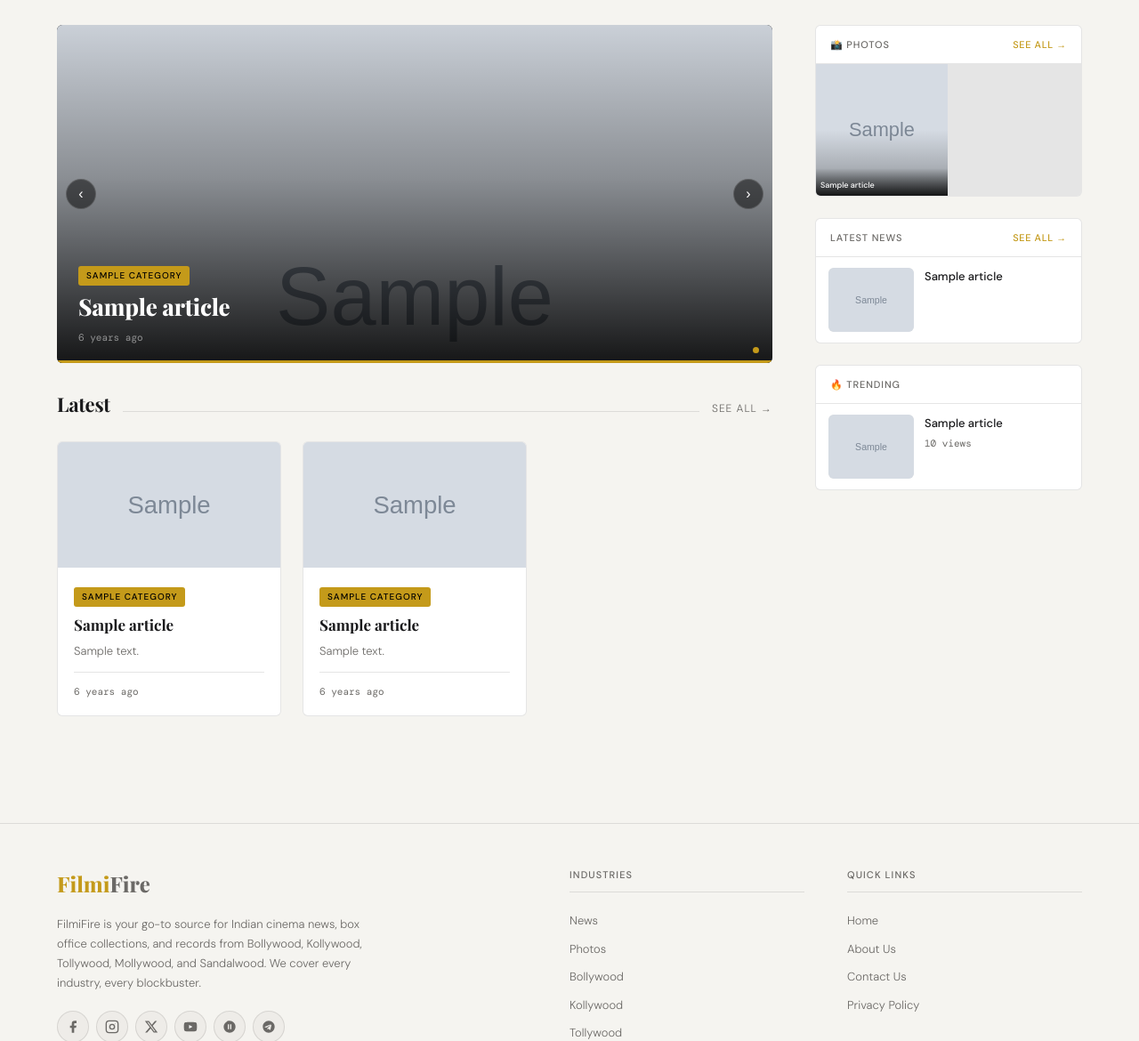
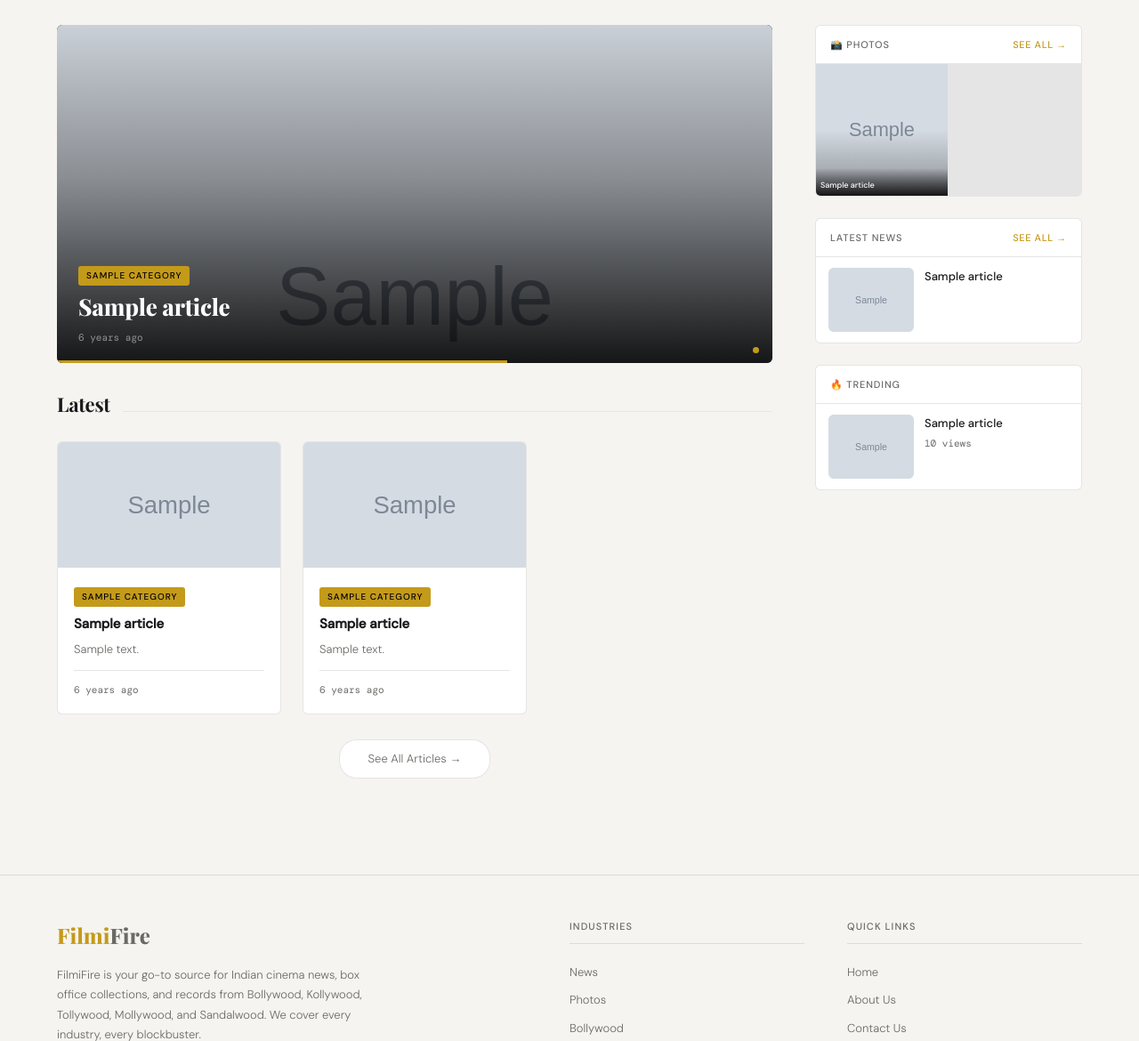
Before and after one commit to manish272736/filmifire, a Flask app: page / in a window 1280 px wide. Shown: the part 97-1267 px from the top of the page at 89% size. Run offline with Flask 3, Linux system fonts and the light colour scheme; grey boxes marked "Sample" are stand-in pictures; a database or web service that is not in the repository returns one stand-in record (values such as "Sample title").

Commit message:
sans-serif article titles, photos excluded from latest, carousel limit 7

```diff
--- a/blueprints/main.py
+++ b/blueprints/main.py
@@ -50,13 +50,13 @@ def reltime_filter(dt):
 def index():
     db = get_db()
     pinned = list(db.articles.find(
-        {"status": "published", "archived": {"$ne": True}, "pinned": True},
+        {"status": "published", "archived": {"$ne": True}, "pinned": True, "category": {"$ne": "photos"}},
         sort=[("published_at", -1)]
     ))
     pinned_ids = [a["_id"] for a in pinned]
     remaining_limit = max(0, 9 - len(pinned))
     rest = list(db.articles.find(
-        {"status": "published", "archived": {"$ne": True}, "_id": {"$nin": pinned_ids}},
+        {"status": "published", "archived": {"$ne": True}, "_id": {"$nin": pinned_ids}, "category": {"$ne": "photos"}},
         sort=[("published_at", -1)],
         limit=remaining_limit
     ))
@@ -74,12 +74,12 @@ def index():
     slider_articles = list(db.articles.find(
         {"status": "published", "archived": {"$ne": True}, "carousel": True},
         sort=[("published_at", -1)],
-        limit=5
+        limit=7
     ))
     photo_articles = list(db.articles.find(
         {"status": "published", "archived": {"$ne": True}, "category": "photos"},
         sort=[("published_at", -1)],
-        limit=6
+        limit=4
     ))
     return render_template("index.html", latest=latest, trending=trending, latest_news=latest_news, slider_articles=slider_articles, photo_articles=photo_articles)
 
--- a/static/css/style.css
+++ b/static/css/style.css
@@ -269,7 +269,7 @@ img { display: block; max-width: 100%; }
 .section-head .line {
   flex: 1;
   height: 1px;
-  background: var(--border);
+  background: rgba(0,0,0,0.06);
 }
 .section-head a {
   font-size: 12px;
@@ -324,10 +324,10 @@ img { display: block; max-width: 100%; }
 .card-body { padding: 18px; }
 .card-badge { margin-bottom: 9px; }
 .card-title {
-  font-family: var(--font-display);
-  font-size: 17px;
-  font-weight: 700;
-  line-height: 1.3;
+  font-family: var(--font-body);
+  font-size: 15px;
+  font-weight: 600;
+  line-height: 1.35;
   margin-bottom: 8px;
   display: -webkit-box;
   -webkit-line-clamp: 3;
@@ -415,11 +415,11 @@ img { display: block; max-width: 100%; }
 .article-header { margin-bottom: 32px; }
 .article-header .badge { margin-bottom: 16px; }
 .article-title {
-  font-family: var(--font-display);
+  font-family: var(--font-body);
   font-size: clamp(26px, 4vw, 44px);
-  font-weight: 800;
-  line-height: 1.15;
-  letter-spacing: -0.5px;
+  font-weight: 700;
+  line-height: 1.2;
+  letter-spacing: -0.3px;
   margin-bottom: 16px;
 }
 .article-meta {
--- a/templates/admin/editor.html
+++ b/templates/admin/editor.html
@@ -161,7 +161,7 @@
       <label class="check-row">
         <input type="checkbox" name="carousel"
                {% if article and article.get('carousel') %}checked{% endif %}>
-        🎠 Show in homepage carousel slider (max 5 at a time, newest first)
+        🎠 Show in homepage carousel slider (max 7 at a time, newest first)
       </label>
     </div>
 
--- a/templates/index.html
+++ b/templates/index.html
@@ -71,27 +71,6 @@
   color: rgba(255,255,255,0.5);
   font-family: var(--font-mono);
 }
-.carousel-btn {
-  position: absolute;
-  top: 50%;
-  transform: translateY(-50%);
-  background: rgba(0,0,0,0.5);
-  border: 1px solid rgba(255,255,255,0.15);
-  color: #fff;
-  width: 34px;
-  height: 34px;
-  border-radius: 50%;
-  display: flex;
-  align-items: center;
-  justify-content: center;
-  cursor: pointer;
-  font-size: 16px;
-  transition: background 0.15s;
-  z-index: 10;
-}
-.carousel-btn:hover { background: rgba(0,0,0,0.75); }
-.carousel-btn-prev { left: 10px; }
-.carousel-btn-next { right: 10px; }
 .carousel-dots {
   position: absolute;
   bottom: 12px;
@@ -119,22 +98,9 @@
 }
 @media(max-width:900px){
   .carousel-slide { height: 280px; }
-  .carousel-btn {
-    width: 28px;
-    height: 28px;
-    font-size: 18px;
-    background: rgba(0,0,0,0.45);
-  }
-  .carousel-btn-prev { left: 6px; }
-  .carousel-btn-next { right: 6px; }
 }
 @media(max-width:600px){
   .carousel-slide { height: 220px; }
-  .carousel-btn {
-    width: 26px;
-    height: 26px;
-    font-size: 16px;
-  }
 }
 </style>
 {% endblock %}
@@ -166,8 +132,6 @@
           </a>
           {% endfor %}
         </div>
-        <button class="carousel-btn carousel-btn-prev" onclick="carouselPrev(event)">&#8249;</button>
-        <button class="carousel-btn carousel-btn-next" onclick="carouselNext(event)">&#8250;</button>
         <div class="carousel-dots" id="carousel-dots">
           {% for art in slider_articles %}
           <div class="carousel-dot {% if loop.first %}active{% endif %}"
@@ -182,7 +146,6 @@
       <div class="section-head">
         <h2>Latest</h2>
         <div class="line"></div>
-        <a href="{{ url_for('main.all_articles') }}">See all →</a>
       </div>
 
       <div class="cards-grid home-cards-grid">
@@ -215,6 +178,18 @@
         </div>
         {% endfor %}
       </div>
+
+      <!-- See All button after articles -->
+      <div style="text-align:center;margin:-32px 0 48px">
+        <a href="{{ url_for('main.all_articles') }}"
+           style="display:inline-block;padding:10px 32px;border:1px solid var(--border);
+                  border-radius:20px;font-size:13px;color:var(--muted);
+                  background:var(--surface);transition:color 0.15s,border-color 0.15s;
+                  text-decoration:none;">
+          See All Articles →
+        </a>
+      </div>
+
     </div>
 
     <!-- Right sidebar -->
@@ -296,6 +271,7 @@
   </div>
 </div>
 
+
 {% block extra_js %}
 <script>
 (function() {
@@ -303,104 +279,120 @@
   const dots   = document.querySelectorAll('.carousel-dot');
   const prog   = document.getElementById('carousel-progress');
   const slides = document.querySelectorAll('.carousel-slide');
+  const wrap   = document.getElementById('carousel');
   if (!track || !dots.length) return;
-  const total = dots.length;
-  const interval = 4000;
-  let current = 0, timer = null;
-  let pausedAt = null, startedAt = null, remaining = interval;
 
-  function startProgress(duration) {
-    if (!prog) return;
-    prog.style.transition = 'none';
-    prog.style.width = '0%';
-    requestAnimationFrame(() => requestAnimationFrame(() => {
-      prog.style.transition = `width ${duration}ms linear`;
-      prog.style.width = '100%';
-    }));
+  const total    = dots.length;
+  const INTERVAL = 4000;
+  let current    = 0;
+  let timer      = null;
+  let rafId      = null;
+  let cycleStart = 0;
+  let paused     = false;
+  let pausedAt   = 0;
+  let elapsed    = 0;
+
+  /* ── Progress bar driven by rAF — no CSS transition ───── */
+  function updateProg() {
+    if (!prog || paused) return;
+    const now  = Date.now();
+    const pct  = Math.min(100, ((now - cycleStart) / INTERVAL) * 100);
+    prog.style.width = pct + '%';
+    if (pct < 100) rafId = requestAnimationFrame(updateProg);
   }
 
+  function startProg() {
+    cancelAnimationFrame(rafId);
+    if (prog) prog.style.width = '0%';
+    cycleStart = Date.now();
+    rafId = requestAnimationFrame(updateProg);
+  }
+
+  function stopProg() {
+    cancelAnimationFrame(rafId);
+  }
+
+  /* ── Slide ─────────────────────────────────────────────── */
   function goto(idx) {
     slides[current].classList.remove('active');
     current = (idx + total) % total;
-    track.style.transform = `translateX(-${current * 100}%)`;
-    dots.forEach((d, i) => d.classList.toggle('active', i === current));
+    track.style.transform = 'translateX(-' + (current * 100) + '%)';
+    dots.forEach(function(d, i) { d.classList.toggle('active', i === current); });
     slides[current].classList.add('active');
-    remaining = interval;
-    startProgress(interval);
   }
 
-  function startTimer(delay) {
+  /* ── Cycle ─────────────────────────────────────────────── */
+  function startCycle() {
     clearTimeout(timer);
-    startedAt = Date.now();
-    remaining = delay;
+    stopProg();
+    startProg();
     timer = setTimeout(function() {
       goto(current + 1);
-      startTimer(interval);
-    }, delay);
+      startCycle();
+    }, INTERVAL);
   }
 
-  function pauseTimer() {
+  /* ── Pause / Resume ────────────────────────────────────── */
+  function pause() {
+    if (paused) return;
+    paused = true;
+    pausedAt = Date.now();
     clearTimeout(timer);
-    const elapsed = Date.now() - startedAt;
-    remaining = Math.max(0, remaining - elapsed);
-    // Freeze progress bar at current position
-    if (prog) {
-      const computed = window.getComputedStyle(prog).width;
-      prog.style.transition = 'none';
-      prog.style.width = computed;
-    }
+    stopProg();
   }
 
-  function resumeTimer() {
-    // Resume progress bar for remaining time
-    if (prog) {
-      requestAnimationFrame(() => requestAnimationFrame(() => {
-        prog.style.transition = `width ${remaining}ms linear`;
-        prog.style.width = '100%';
-      }));
-    }
-    startTimer(remaining);
+  function resume() {
+    if (!paused) return;
+    paused = false;
+    // Shift cycleStart forward by how long we were paused
+    const pausedDuration = Date.now() - pausedAt;
+    cycleStart += pausedDuration;
+    const left = Math.max(50, INTERVAL - (Date.now() - cycleStart));
+    rafId = requestAnimationFrame(updateProg);
+    timer = setTimeout(function() {
+      goto(current + 1);
+      startCycle();
+    }, left);
   }
 
-  window.carouselNext = function(e) { e.preventDefault(); goto(current+1); startTimer(interval); };
-  window.carouselPrev = function(e) { e.preventDefault(); goto(current-1); startTimer(interval); };
-  window.carouselGoto = function(e, idx) { e.preventDefault(); goto(idx); startTimer(interval); };
+  /* ── Controls ──────────────────────────────────────────── */
+  window.carouselGoto = function(e, idx) { e.preventDefault(); goto(idx); startCycle(); };
 
-  // Touch swipe support
-  let touchStartX = 0;
-  let touchEndX = 0;
-
-  const wrap = document.getElementById('carousel');
+  /* ── Touch & Mouse ─────────────────────────────────────── */
+  var touchStartX = 0;
   if (wrap) {
-    wrap.addEventListener('mouseenter', pauseTimer);
-    wrap.addEventListener('mouseleave', resumeTimer);
+    wrap.addEventListener('mouseenter', pause);
+    wrap.addEventListener('mouseleave', resume);
     wrap.addEventListener('touchstart', function(e) {
       touchStartX = e.changedTouches[0].screenX;
-      pauseTimer();
+      pause();
     }, { passive: true });
     wrap.addEventListener('touchend', function(e) {
-      touchEndX = e.changedTouches[0].screenX;
-      const diff = touchStartX - touchEndX;
+      var diff = touchStartX - e.changedTouches[0].screenX;
       if (Math.abs(diff) > 40) {
-        if (diff > 0) { goto(current+1); }
-        else { goto(current-1); }
+        goto(diff > 0 ? current + 1 : current - 1);
+        startCycle();
+      } else {
+        resume();
       }
-      resumeTimer();
     }, { passive: true });
   }
 
-  // Delay init so browser has laid out the track fully
-  requestAnimationFrame(() => requestAnimationFrame(() => {
-    track.style.transition = 'none';
-    track.style.transform = 'translateX(0%)';
-    slides[0].classList.add('active');
-    dots[0] && dots[0].classList.add('active');
-    setTimeout(() => {
-      track.style.transition = '';
-      startProgress(interval);
-      startTimer(interval);
-    }, 50);
-  }));
+  /* ── Init ──────────────────────────────────────────────── */
+  if (prog) prog.style.transition = 'none';
+  requestAnimationFrame(function() {
+    requestAnimationFrame(function() {
+      track.style.transition = 'none';
+      track.style.transform = 'translateX(0%)';
+      slides[0].classList.add('active');
+      if (dots[0]) dots[0].classList.add('active');
+      setTimeout(function() {
+        track.style.transition = '';
+        startCycle();
+      }, 50);
+    });
+  });
+
 })();
 </script>
 {% endblock %}
```
